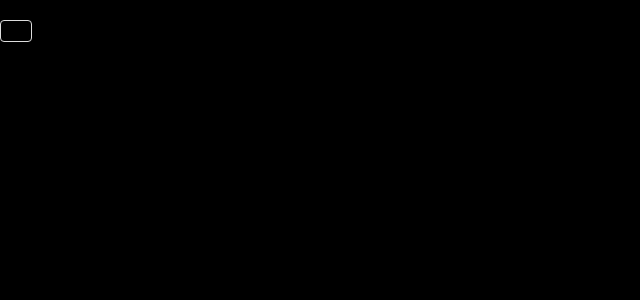
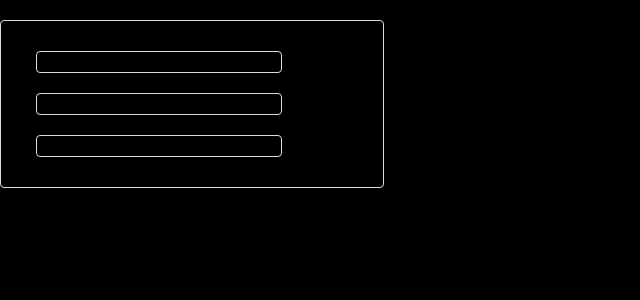
Before and after one commit to mattbesancon/wagon-cities, a React app: page / in a window 1280 px wide. Shown: the top 300 px of the page, without its empty margins (0-640 px from the left). Built offline with nearby package versions, Linux system fonts and the light colour scheme.

Commit message:
putting them in containers

```diff
--- a/src/containers/city.jsx
+++ b/src/containers/city.jsx
@@ -5,7 +5,7 @@ import React from 'react';
 
 const City = (props) => {
   return (
-    <div className="cities">
+    <div className="app active-city">
       {props.name}
     </div>
   );
--- a/src/containers/city_list.jsx
+++ b/src/containers/city_list.jsx
@@ -18,7 +18,7 @@ const CityList = (props) => {
   };
 
   return (
-    <div className="list-group-item">
+    <div className="cities list-group-item">
       {renderList()}
     </div>
   );
```
